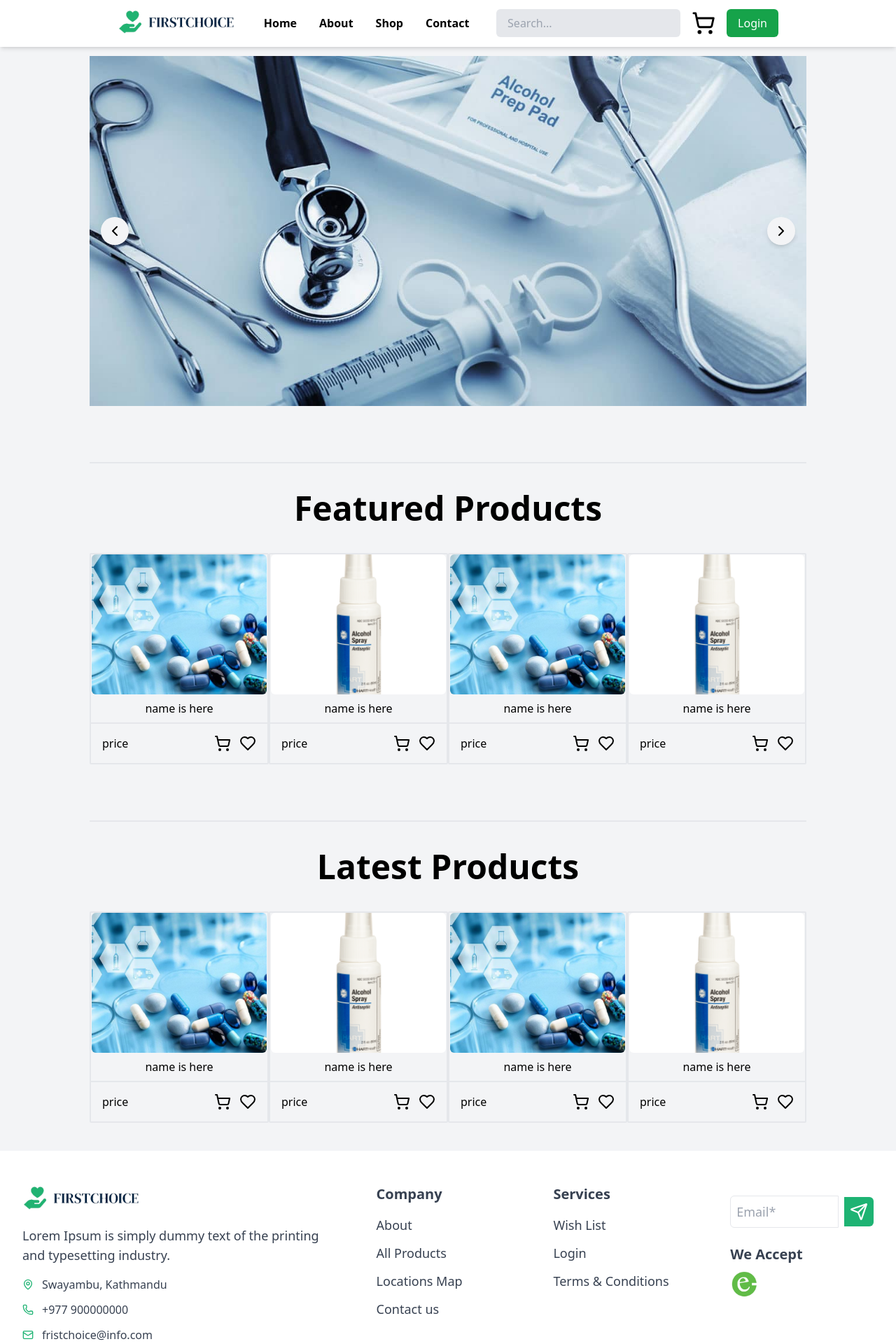
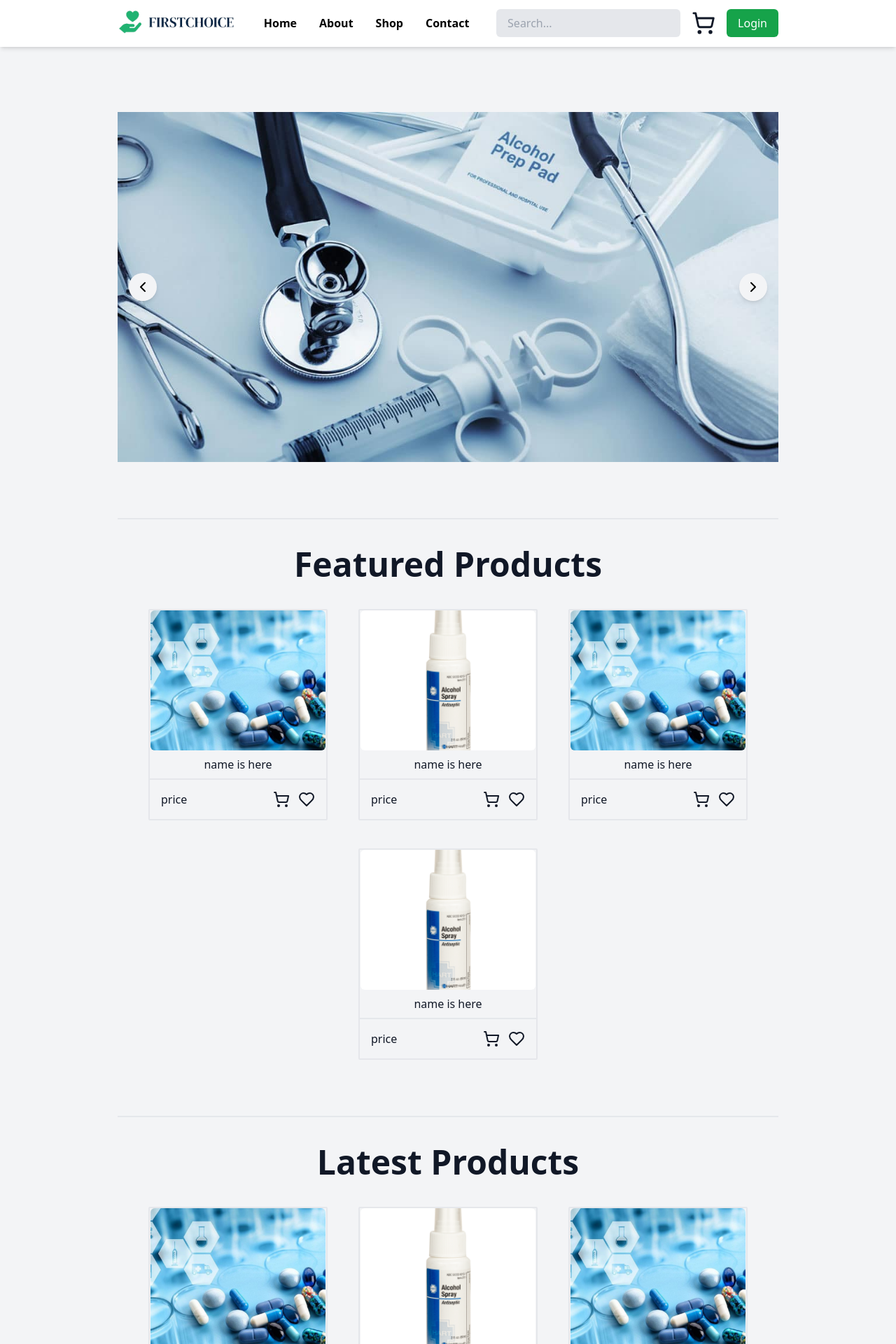
Before and after one commit to RAJ-Git18/pharmalife, a Next.js app: page / in a window 1280 px wide. Shown: the top 1920 px of the page at 70% size. Built offline with nearby package versions, Linux system fonts and the light colour scheme.

Commit message:
fix: admin layout

```diff
--- a/app/(front)/adminsite/layout.tsx
+++ b/app/(front)/adminsite/layout.tsx
@@ -1,7 +1,8 @@
 // app/admin/layout.tsx
 import React from 'react';
+import Link from 'next/link';
 
-const AdminLayout = ({ children }: { children: React.ReactNode }) => {
+export default function AdminLayout({ children }: { children: React.ReactNode }) {
   return (
     <div style={{ display: 'flex', height: '100vh' }}>
       {/* Sidebar */}
@@ -14,20 +15,29 @@ const AdminLayout = ({ children }: { children: React.ReactNode }) => {
         }}
       >
         <h2>Admin Dashboard</h2>
-                <ul>
-                    <li><a href="/admin/dashboard" style={{ color: 'white' }}>Dashboard</a></li>
-                    <li><a href="/admin/users" style={{ color: 'white' }}>Users</a></li>
-                    <li><a href="/admin/settings" style={{ color: 'white' }}>Settings</a></li>
+        <ul style={{ listStyle: 'none', padding: 0 }}>
+          <li>
+            <Link href="/admin/dashboard" style={{ color: 'white', textDecoration: 'none' }}>
+              Dashboard
+            </Link>
+          </li>
+          <li>
+            <Link href="/admin/users" style={{ color: 'white', textDecoration: 'none' }}>
+              Users
+            </Link>
+          </li>
+          <li>
+            <Link href="/admin/settings" style={{ color: 'white', textDecoration: 'none' }}>
+              Settings
+            </Link>
+          </li>
         </ul>
       </div>
 
       {/* Main Content */}
       <div style={{ flex: 1, padding: '20px', overflowY: 'auto' }}>
-                {/* The content of the page will be injected here */}
         {children}
       </div>
     </div>
   );
-};
-
-export default AdminLayout;
+}
--- a/app/layout.tsx
+++ b/app/layout.tsx
@@ -1,7 +1,6 @@
 import type { Metadata } from "next";
-import "./globals.css"
-import Navbar from "@/components/Navbar";
-import Footer from "@/components/Footer";
+import "./globals.css";
+import LayoutWrapper from "../components/LayoutWrapper"; // new component
 
 export const metadata: Metadata = {
   title: "Create Next App",
@@ -15,10 +14,8 @@ export default function RootLayout({
 }>) {
   return (
     <html lang="en">
-      <body>
-        <Navbar />
-        {children}
-        <Footer />
+      <body className="bg-gray-100 text-gray-900">
+        <LayoutWrapper>{children}</LayoutWrapper>
       </body>
     </html>
   );
--- /dev/null
+++ b/components/LayoutWrapper.tsx
@@ -0,0 +1,21 @@
+"use client";
+
+import { usePathname } from "next/navigation";
+import Navbar from "./Navbar";
+import Footer from "./Footer";
+
+export default function LayoutWrapper({ children }: { children: React.ReactNode }) {
+  const pathname = usePathname();
+
+  const isAdmin = pathname.startsWith("/adminsite");
+
+  return (
+    <div className="min-h-screen flex flex-col">
+      {!isAdmin && <Navbar />}
+      <main className={`flex-1 ${isAdmin ? "" : "px-4 md:px-10 py-4"}`}>
+        {children}
+      </main>
+      {!isAdmin && <Footer />}
+    </div>
+  );
+}
```
Lines whose indentation alone changed are shown as unchanged.
